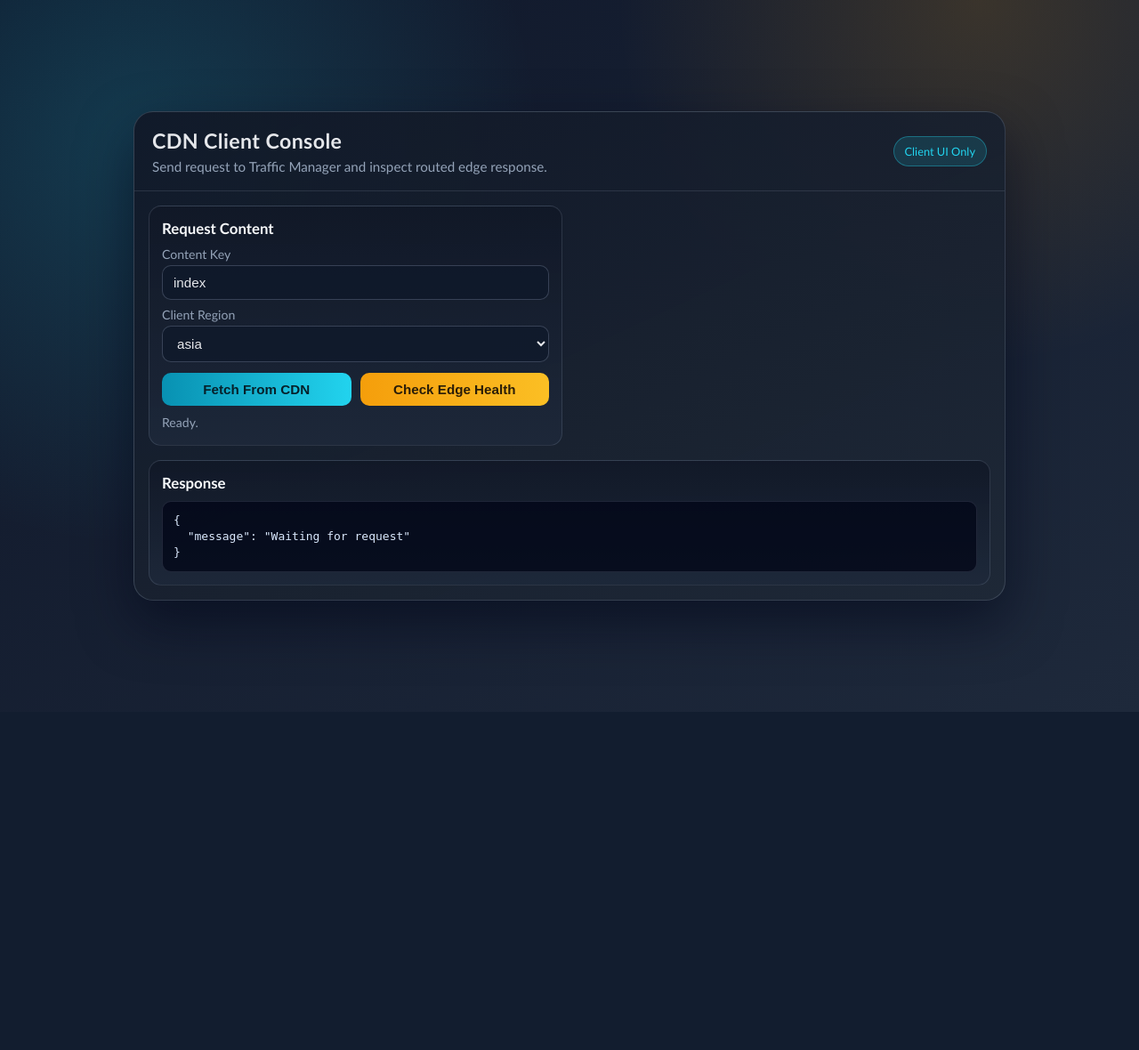
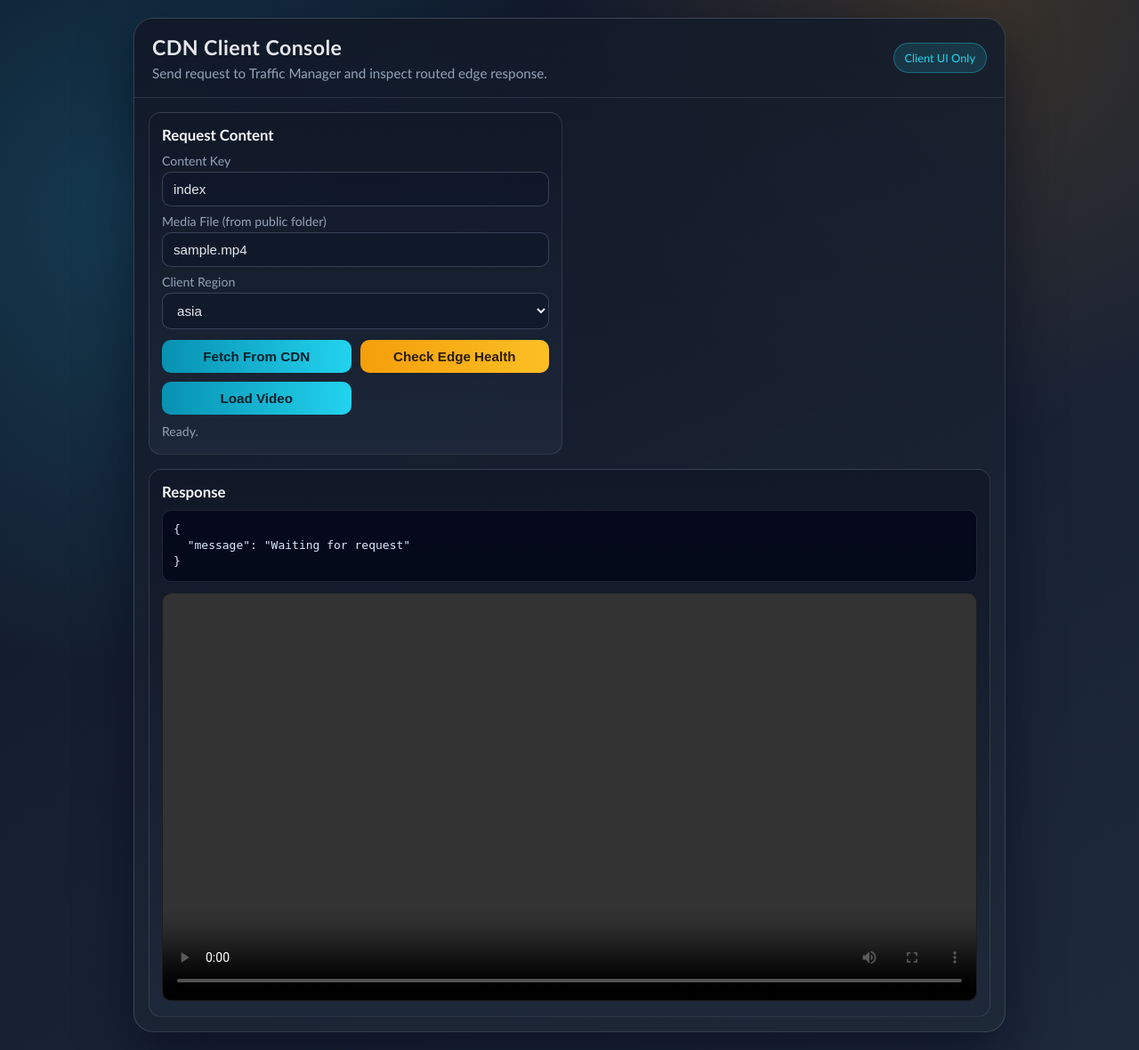
Before and after one commit to Snehkaranjia/Distributed_Edge_Cache_And_Traffic_Management_System-CDN, a Flask app: template traffic_manager/templates/index.html in a window 1280 px wide. Shown: the whole page at 89% size. Before the commit the page ends 675 px from the top, so only its background shows below. Run offline with Flask 3, Linux system fonts and the light colour scheme; the template is opened without the code that fills it, so the values that code supplies are empty.

Commit message:
video added

```diff
--- a/edge/app.py
+++ b/edge/app.py
@@ -1,11 +1,12 @@
 import logging
 import os
+import shutil
 import socket
 import threading
 import time
 
 import requests
-from flask import Flask, jsonify, request
+from flask import Flask, jsonify, request, send_from_directory
 
 app = Flask(__name__)
 
@@ -26,6 +27,9 @@
 REQUEST_TIMEOUT_SECONDS = float(os.getenv("REQUEST_TIMEOUT_SECONDS", "5"))
 CACHE_TTL_SECONDS = int(os.getenv("CACHE_TTL_SECONDS", "600"))
 SERVICE_PORT = int(os.getenv("PORT", "5000"))
+BASE_DIR = os.path.dirname(os.path.abspath(__file__))
+LOCAL_PUBLIC_DIR = os.path.join(BASE_DIR, "public")
+ORIGIN_PUBLIC_DIR = os.path.abspath(os.path.join(BASE_DIR, "..", "origin", "public"))
 
 logger.info(
     "edge_config edge=%s region=%s host=%s origins=%s port=%s",
@@ -38,6 +42,66 @@
 
 cache = {}
 cache_lock = threading.Lock()
+
+
+def ensure_directory(path: str):
+    os.makedirs(path, exist_ok=True)
+
+
+def copy_origin_public_to_edge_public() -> int:
+    ensure_directory(LOCAL_PUBLIC_DIR)
+    copied_files = 0
+
+    if not os.path.isdir(ORIGIN_PUBLIC_DIR):
+        logger.info("origin_public_missing path=%s", ORIGIN_PUBLIC_DIR)
+        return copied_files
+
+    for root, _, file_names in os.walk(ORIGIN_PUBLIC_DIR):
+        relative_root = os.path.relpath(root, ORIGIN_PUBLIC_DIR)
+        target_root = LOCAL_PUBLIC_DIR if relative_root == "." else os.path.join(LOCAL_PUBLIC_DIR, relative_root)
+        ensure_directory(target_root)
+
+        for file_name in file_names:
+            source_path = os.path.join(root, file_name)
+            target_path = os.path.join(target_root, file_name)
+            shutil.copy2(source_path, target_path)
+            copied_files += 1
+
+    logger.info("public_sync_complete edge=%s copied_files=%s", EDGE_NAME, copied_files)
+    return copied_files
+
+
+def fetch_public_file_from_origin(filename: str) -> bool:
+    for origin_url in ORIGIN_URLS:
+        file_url = f"{origin_url}/public/{filename}"
+        logger.info("origin_file_attempt file=%s edge=%s origin=%s", filename, EDGE_NAME, origin_url)
+        try:
+            response = requests.get(file_url, timeout=REQUEST_TIMEOUT_SECONDS)
+        except requests.RequestException as exc:
+            logger.warning("origin_file_attempt_failed file=%s edge=%s origin=%s error=%s", filename, EDGE_NAME, origin_url, exc)
+            continue
+
+        if response.status_code != 200:
+            logger.warning("origin_file_unavailable file=%s edge=%s origin=%s status=%s", filename, EDGE_NAME, origin_url, response.status_code)
+            continue
+
+        target_file_path = os.path.abspath(os.path.join(LOCAL_PUBLIC_DIR, filename))
+        public_root = os.path.abspath(LOCAL_PUBLIC_DIR)
+        if not target_file_path.startswith(public_root + os.sep):
+            logger.warning("invalid_file_path file=%s edge=%s", filename, EDGE_NAME)
+            return False
+
+        ensure_directory(os.path.dirname(target_file_path))
+        with open(target_file_path, "wb") as file_pointer:
+            file_pointer.write(response.content)
+
+        logger.info("origin_file_cached file=%s edge=%s origin=%s", filename, EDGE_NAME, origin_url)
+        return True
+
+    return False
+
+
+copy_origin_public_to_edge_public()
 
 
 def fetch_from_origin(key: str):
@@ -113,6 +177,49 @@
         keys = sorted(cache.keys())
     logger.info("cache_info edge=%s key_count=%s", EDGE_NAME, len(keys))
     return jsonify({"edge": EDGE_NAME, "region": EDGE_REGION, "keys": keys, "count": len(keys)})
+
+
+@app.get("/public")
+def list_public_files():
+    files = []
+    for root, _, file_names in os.walk(LOCAL_PUBLIC_DIR):
+        for file_name in file_names:
+            full_path = os.path.join(root, file_name)
+            relative_path = os.path.relpath(full_path, LOCAL_PUBLIC_DIR).replace("\\", "/")
+            files.append(relative_path)
+
+    files.sort()
+    logger.info("public_files_list edge=%s count=%s", EDGE_NAME, len(files))
+    return jsonify({"edge": EDGE_NAME, "region": EDGE_REGION, "count": len(files), "files": files})
+
+
+@app.post("/public/sync")
+def sync_public_files():
+    copied_files = copy_origin_public_to_edge_public()
+    return jsonify({"edge": EDGE_NAME, "region": EDGE_REGION, "copied_files": copied_files})
+
+
+@app.get("/public/<path:filename>")
+def serve_public_file(filename: str):
+    requested_path = os.path.abspath(os.path.join(LOCAL_PUBLIC_DIR, filename))
+    public_root = os.path.abspath(LOCAL_PUBLIC_DIR)
+
+    if not requested_path.startswith(public_root + os.sep):
+        return jsonify({"error": "invalid_path"}), 400
+
+    if os.path.exists(requested_path):
+        response = send_from_directory(LOCAL_PUBLIC_DIR, filename)
+        response.headers["X-Edge-Cache"] = "HIT"
+        response.headers["X-Edge-Name"] = EDGE_NAME
+        return response
+
+    if fetch_public_file_from_origin(filename):
+        response = send_from_directory(LOCAL_PUBLIC_DIR, filename)
+        response.headers["X-Edge-Cache"] = "MISS"
+        response.headers["X-Edge-Name"] = EDGE_NAME
+        return response
+
+    return jsonify({"error": f"file '{filename}' not found"}), 404
 
 
 @app.get("/content/<key>")
--- a/traffic_manager/templates/index.html
+++ b/traffic_manager/templates/index.html
@@ -239,6 +239,9 @@
         <label for="key">Content Key</label>
         <input id="key" value="index" placeholder="index">
 
+        <label for="mediaFile">Media File (from public folder)</label>
+        <input id="mediaFile" value="sample.mp4" placeholder="sample.mp4">
+
         <label for="region">Client Region</label>
         <select id="region">
           <option value="asia">asia</option>
@@ -249,6 +252,7 @@
         <div class="actions">
           <button class="btn-main" id="fetchBtn">Fetch From CDN</button>
           <button class="btn-alt" id="edgeBtn">Check Edge Health</button>
+          <button class="btn-main" id="videoBtn">Load Video</button>
         </div>
         <div class="status" id="status">Ready.</div>
       </section>
@@ -258,6 +262,9 @@
         <pre id="output">{
   "message": "Waiting for request"
 }</pre>
+        <div style="margin-top: 12px;">
+          <video id="videoPlayer" controls style="width: 100%; border-radius: 10px; border: 1px solid rgba(148, 163, 184, 0.18); background: #000;" preload="metadata"></video>
+        </div>
       </section>
     </div>
   </div>
@@ -320,8 +327,25 @@
       }
     }
 
+    function loadVideo() {
+      const mediaFile = document.getElementById("mediaFile").value.trim();
+      const region = document.getElementById("region").value;
+      const player = document.getElementById("videoPlayer");
+      if (!mediaFile) {
+        setStatus("Please enter media file name.", true);
+        return;
+      }
+
+      const url = `/stream/${encodeURIComponent(mediaFile)}?region=${encodeURIComponent(region)}`;
+      player.src = url;
+      player.load();
+      setStatus("Video source loaded. Press play to start.", false);
+      render({ media_url: url, note: "Video is served via selected edge and cached there on first request." });
+    }
+
     document.getElementById("fetchBtn").addEventListener("click", fetchContent);
     document.getElementById("edgeBtn").addEventListener("click", checkEdges);
+    document.getElementById("videoBtn").addEventListener("click", loadVideo);
   </script>
 </body>
 </html>
```
Also changed, not shown: origin/app.py (+37 -1 lines), traffic_manager/app.py (+96 -2 lines), 1 other file.
